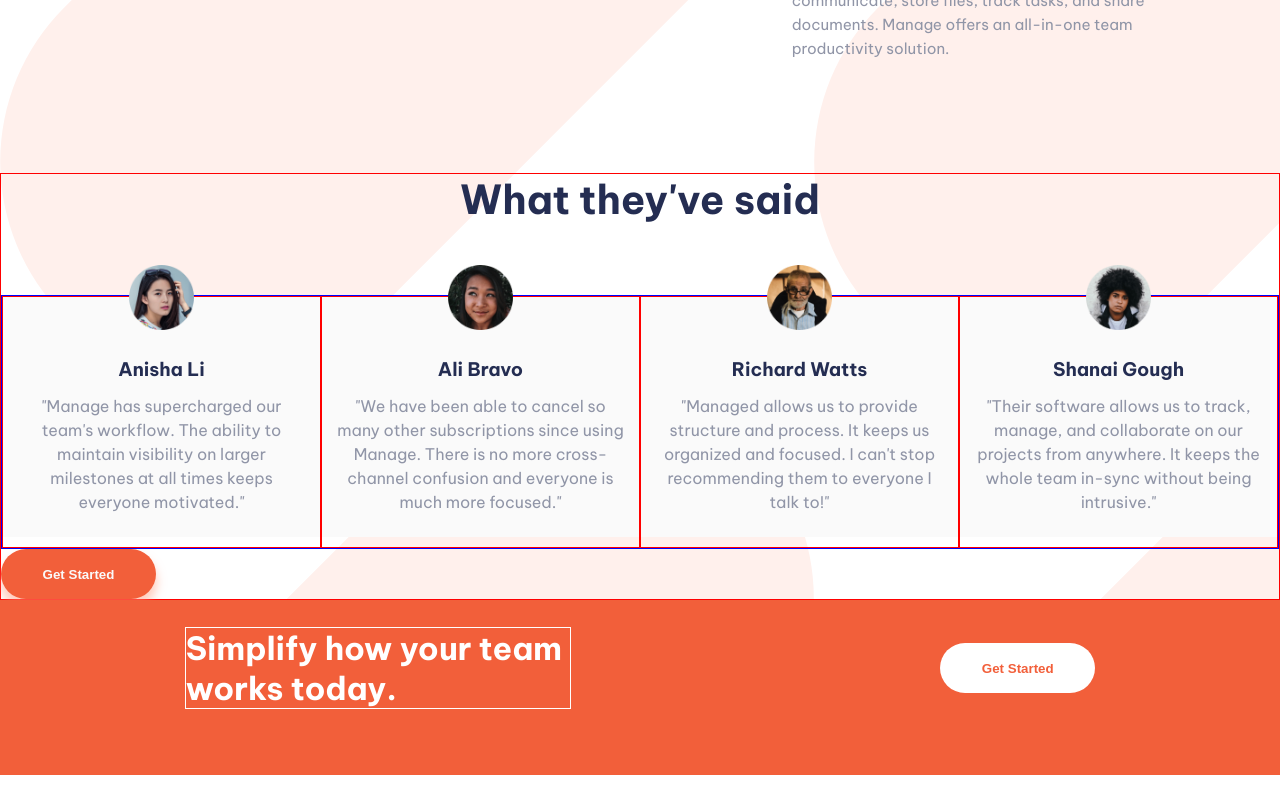
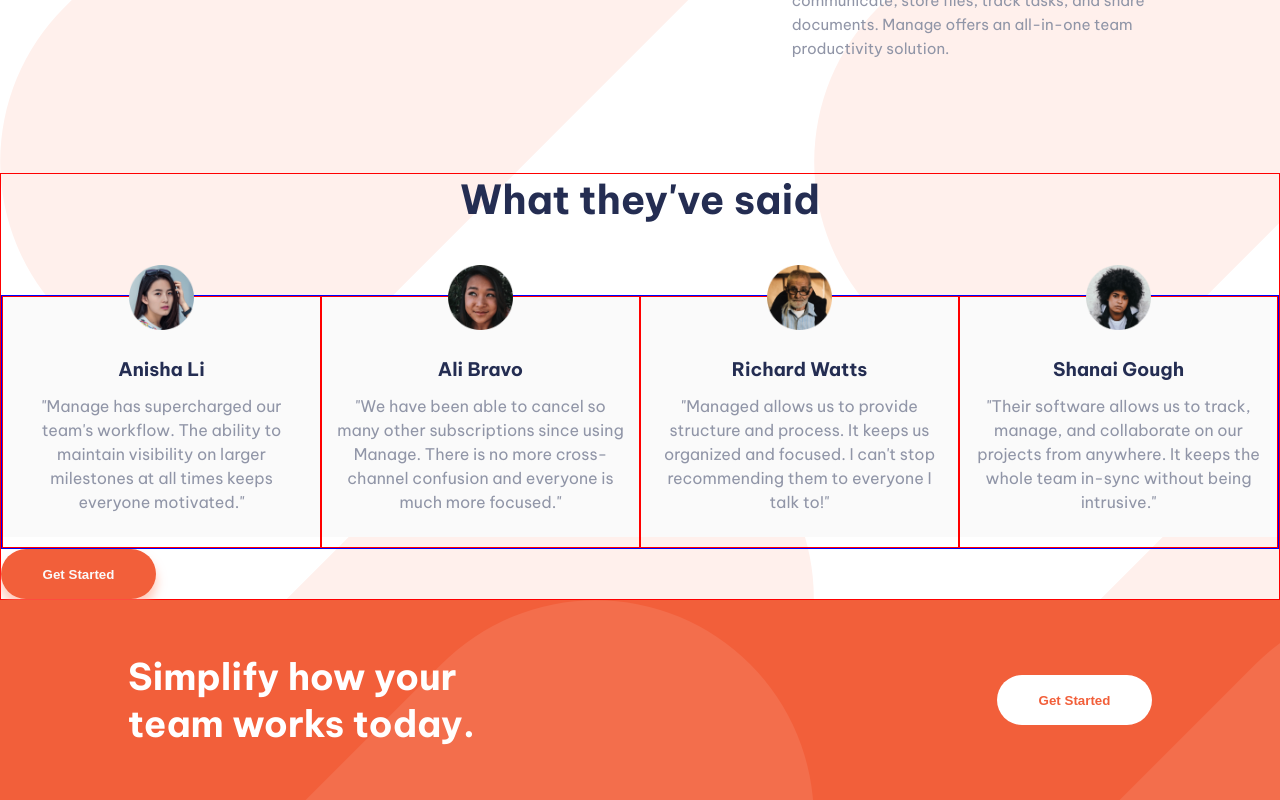
Before and after one commit to jeffestella/manage-landing-page, a React (Create React App) app: page / in a window 1280 px wide. Shown: the part 1248-2048 px from the top of the page. Before the commit the page ends 2023 px from the top, so only its background shows below. Built offline with nearby package versions, Linux system fonts and the light colour scheme.

Commit message:
SectionCTA: Align and size copy and button. Background progress

```diff
--- a/src/components/SectionCTA.module.css
+++ b/src/components/SectionCTA.module.css
@@ -1,23 +1,38 @@
 .container {
-    min-height: 175px;
+    min-height: 200px;
     position: relative;
-    /* background: linear-gradient(hsl(12, 88%, 59%, 0.7), hsl(12, 88%, 59%, 0.7), url('../assets/bg-tablet-pattern.svg')); */
     background-color: var(--bright-red);
-    /* background-image: url('../assets/bg-tablet-pattern.svg'); */
+
+    display: flex;
+    justify-content: center;
 }
 
+
+.container::before {
+    /* border: 1px solid green; */
+    width: 100%;
+    height: 100%;
+    content: "";
+    position: absolute;
+    top: 0;
+    left: 0;
+    z-index: 10;
+    background-image: url('../assets/bg-tablet-pattern.svg');
+    opacity: 0.1;
+}
 .content {
+    width: 80%;
     display: flex;
-    justify-content: space-around;
+    justify-content: space-between;
     align-items: center;
 
 }
 
 .content > h1 {
-    border: 1px solid white;
-    width: 30%;
+    /* border: 1px solid white; */
+    width: 40%;
 
     color: white;
-    font-size: 2rem;
+    font-size: 2.3rem;
 
 }
```
